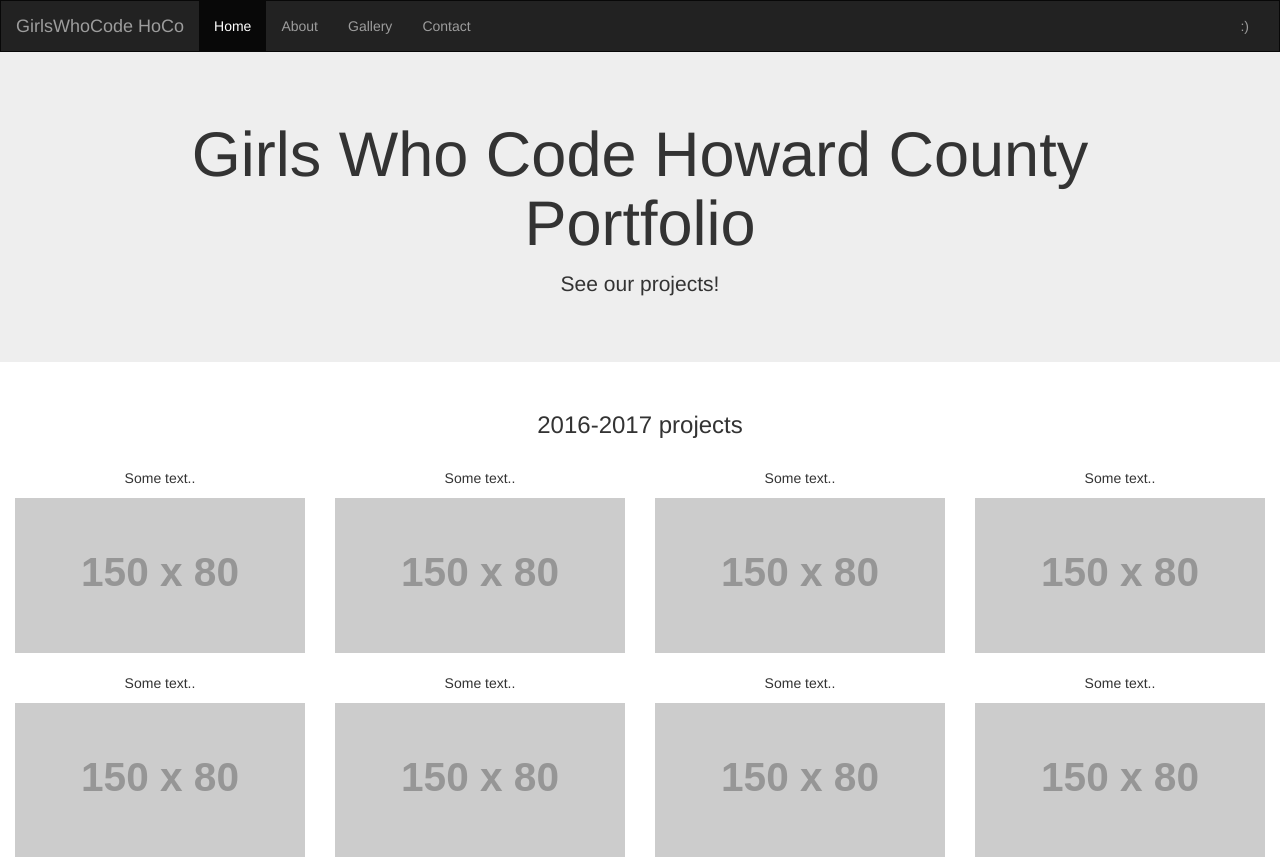
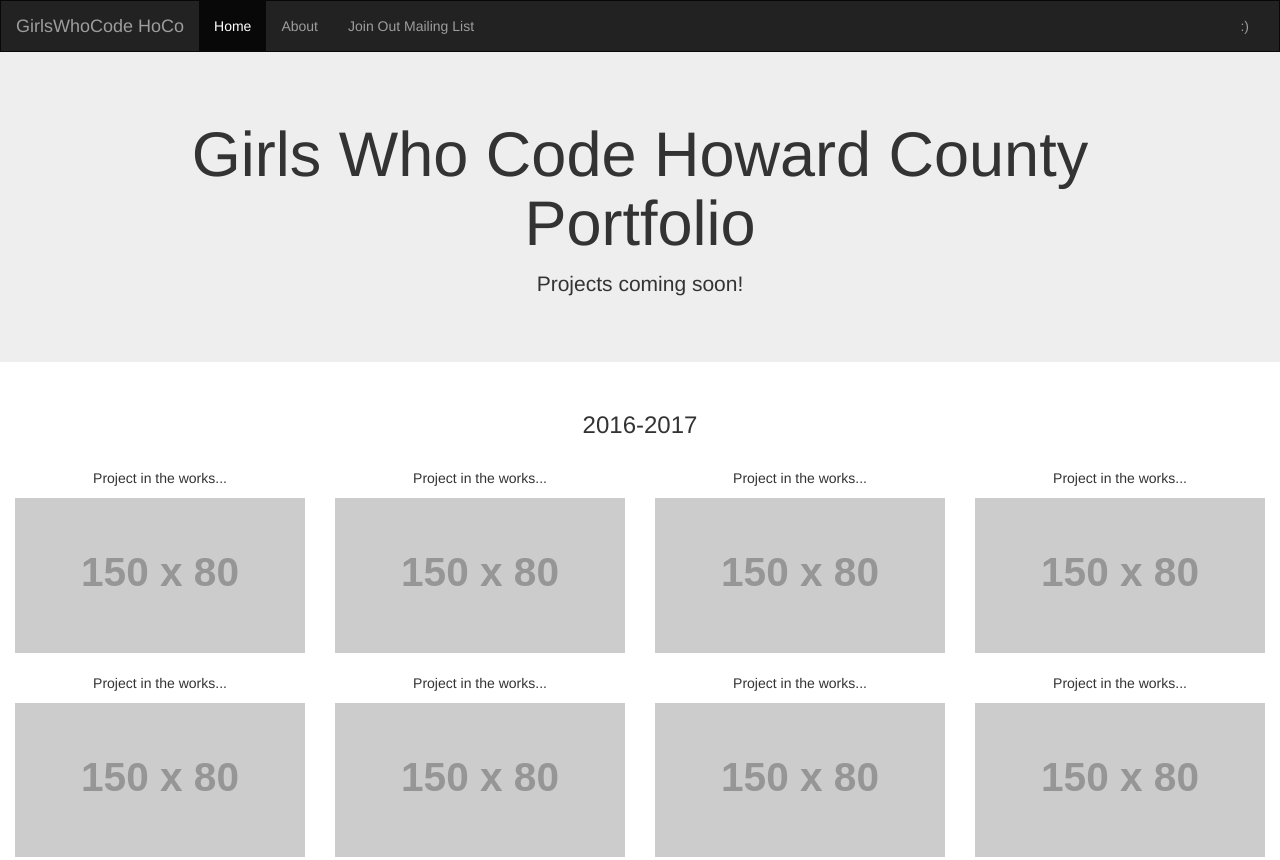
Before and after one commit to SyraD/learn.code.create, a plain HTML site: page girlsWhoCodeHoCo/index.html in a window 1280 px wide. Shown: the top 860 px of the page. Drawn offline with nearby package versions, Linux system fonts and the light colour scheme; placeholder pictures from the web are drawn by us.

Commit message:
update links on girlsWhoCodeHoCo index

```diff
--- a/girlsWhoCodeHoCo/index.html
+++ b/girlsWhoCodeHoCo/index.html
@@ -32,14 +32,15 @@
         <span class="icon-bar"></span>
         <span class="icon-bar"></span>
       </button>
-      <a class="navbar-brand" href="#">GirlsWhoCode HoCo</a>
+      <a class="navbar-brand" href="/learn.code.create/girlsWhoCodeHoCo"> GirlsWhoCode HoCo</a>
     </div>
     <div class="collapse navbar-collapse" id="myNavbar">
       <ul class="nav navbar-nav">
-        <li class="active"><a href="#">Home</a></li>
-        <li><a href="#">About</a></li>
-        <li><a href="#">Gallery</a></li>
-        <li><a href="#">Contact</a></li>
+        <li class="active"><a href="/learn.code.create">Home</a></li>
+        <li><a href="https://hocobeyou.com/gwc-howardcounty/" target="_blank">
+								      About</a></li>
+        <li><a href="https://hocobeyou.com/join-our-mailing-list/" target="_blank">
+								      Join Out Mailing List</a></li>
       </ul>
       <ul class="nav navbar-nav navbar-right">
         <li><a href="#"> :)</a></li>
@@ -51,27 +52,27 @@
 <div class="jumbotron">
   <div class="container text-center">
     <h1>Girls Who Code Howard County Portfolio</h1>
-    <p>See our projects!</p>
+    <p>Projects coming soon!</p>
   </div>
 </div>
 
 <div class="container-fluid bg-3 text-center">
-  <h3>2016-2017 projects</h3><br>
+  <h3>2016-2017</h3><br>
   <div class="row">
     <div class="col-sm-3">
-      <p>Some text..</p>
+      <p>Project in the works...</p>
       <img src="https://placehold.it/150x80?text=IMAGE" class="img-responsive" style="width:100%" alt="Image">
     </div>
     <div class="col-sm-3">
-      <p>Some text..</p>
+      <p>Project in the works...</p>
       <img src="https://placehold.it/150x80?text=IMAGE" class="img-responsive" style="width:100%" alt="Image">
     </div>
     <div class="col-sm-3">
-      <p>Some text..</p>
+      <p>Project in the works...</p>
       <img src="https://placehold.it/150x80?text=IMAGE" class="img-responsive" style="width:100%" alt="Image">
     </div>
     <div class="col-sm-3">
-      <p>Some text..</p>
+      <p>Project in the works...</p>
       <img src="https://placehold.it/150x80?text=IMAGE" class="img-responsive" style="width:100%" alt="Image">
     </div>
   </div>
@@ -80,19 +81,19 @@
 <div class="container-fluid bg-3 text-center">
   <div class="row">
     <div class="col-sm-3">
-      <p>Some text..</p>
+      <p>Project in the works...</p>
       <img src="https://placehold.it/150x80?text=IMAGE" class="img-responsive" style="width:100%" alt="Image">
     </div>
     <div class="col-sm-3">
-      <p>Some text..</p>
+      <p>Project in the works...</p>
       <img src="https://placehold.it/150x80?text=IMAGE" class="img-responsive" style="width:100%" alt="Image">
     </div>
     <div class="col-sm-3">
-      <p>Some text..</p>
+      <p>Project in the works...</p>
       <img src="https://placehold.it/150x80?text=IMAGE" class="img-responsive" style="width:100%" alt="Image">
     </div>
     <div class="col-sm-3">
-      <p>Some text..</p>
+      <p>Project in the works...</p>
       <img src="https://placehold.it/150x80?text=IMAGE" class="img-responsive" style="width:100%" alt="Image">
     </div>
   </div>
```
